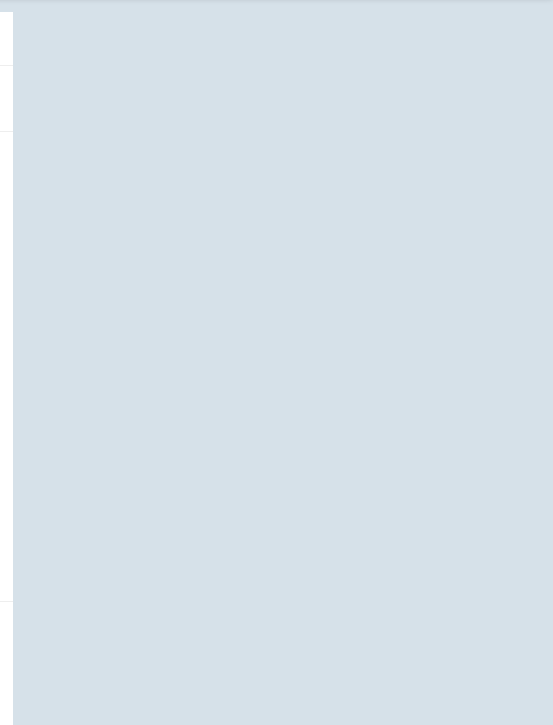
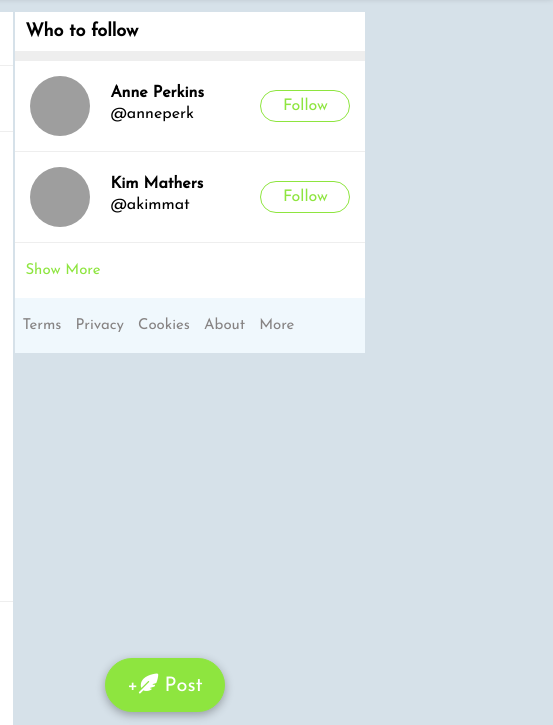
Before and after one commit to yearginwil/WebDev, a plain HTML site: page Kiwi/index.html in a window 1280 px wide. Shown: the part 68-793 px from the top of the page, 727-1280 px from the left. Drawn offline with Linux system fonts and the light colour scheme; grey boxes are pictures that could not be loaded.

Commit message:
Added a "Who to Follow" sidebar

```diff
--- a/Kiwi/index.html
+++ b/Kiwi/index.html
@@ -257,8 +257,56 @@
             </div>
           </div>
         </div>
+
+        <div class="follow">
+          <h3 class="follow-heading">Who to follow</h3>
+          <div class="follow-user">
+            <div class="follow-user-img">
+              <img
+                src="images/user5.jpg"
+                alt="Follow user 1"
+                style="height: 6rem"
+              />
+            </div>
+            <div class="follow-user-info">
+              <h4>Anne Perkins</h4>
+              <p>@anneperk</p>
+            </div>
+            <button type="button" class="follow-btn">Follow</button>
+          </div>
+          <div class="follow-user">
+            <div class="follow-user-img">
+              <img
+                src="images/user6.jpg"
+                alt="Follow user 2"
+                style="height: 6rem"
+              />
+            </div>
+            <div class="follow-user-info">
+              <h4>Kim Mathers</h4>
+              <p>@akimmat</p>
+            </div>
+            <button type="button" class="follow-btn">Follow</button>
+          </div>
+          <div class="follow-link">
+            <a href="#">Show More</a>
+          </div>
+          <footer class="follow-footer">
+            <ul>
+              <li><a href="#">Terms</a></li>
+              <li><a href="#">Privacy</a></li>
+              <li><a href="#">Cookies</a></li>
+              <li><a href="#">About</a></li>
+              <li><a href="#">More</a></li>
+            </ul>
+          </footer>
+        </div>
       </div>
       <!-- end feed content  -->
+
+      <button type="button" class="post-btn">
+        +<i class="fas fa-feather-alt"></i> Post
+      </button>
     </section>
     <!-- end of news feed page  -->
   </body>
--- a/Kiwi/style.css
+++ b/Kiwi/style.css
@@ -594,6 +594,106 @@ body {
   color: #8ee53f;
   margin-right: 6rem;
 }
+
+.follow-heading {
+  padding: 1rem;
+  font-size: 1.8rem;
+  border-bottom: 1rem solid #eee;
+}
+
+.follow-user {
+  display: flex;
+  align-items: center;
+  padding: 1.5rem;
+  border-bottom: 0.1rem solid #eee;
+}
+
+.follow {
+  position: fixed;
+  top: 8rem;
+  left: 58%;
+  background-color: white;
+  width: 35rem;
+}
+
+.follow-user-img {
+  width: 6rem;
+  height: 6rem;
+  margin-right: 2rem;
+}
+
+.follow-user-img img {
+  width: 100%;
+  height: 100%;
+  object-fit: cover;
+  border-radius: 50%;
+}
+
+.follow-user-info h4,
+.follow-user-info p {
+  font-size: 1.6rem;
+  margin-bottom: 0.5rem;
+}
+
+.follow-btn {
+  margin-left: auto;
+  width: 9rem;
+  background-color: white;
+  color: #8ee53f;
+  padding: 0.7rem 0.5rem;
+  border: 0.1rem solid #8ee53f;
+  border-radius: 2rem;
+  font-size: 1.6rem;
+  cursor: pointer;
+}
+
+.follow-link {
+  margin: 2rem 1rem;
+}
+
+.follow-link a {
+  text-decoration: none;
+  color: #8ee53f;
+  font-size: 1.5rem;
+}
+
+.follow-footer {
+  background-color: #f0f8fd;
+}
+
+.follow-footer ul {
+  list-style: none;
+  display: flex;
+  padding: 2rem 0;
+}
+
+.follow-footer a {
+  text-decoration: none;
+  font-size: 1.5rem;
+  color: #868383;
+  margin: 0 0.7rem;
+}
+
 /* end of feed content  */
 
+.post-btn {
+  position: fixed;
+  bottom: 2rem;
+  left: 65%;
+  width: 12rem;
+  padding: 1.5rem 1rem;
+  background-color: #8ee53f;
+  color: white;
+  font-size: 2rem;
+  border: 0.1rem solid #8ee53f;
+  border-radius: 3rem;
+  cursor: pointer;
+  box-shadow: 0 0.3rem 1rem rgba(0, 0, 0, 0.3);
+  transition: background-color 0.3s;
+}
+
+.post-btn:hover {
+  background-color: green;
+}
+
 /* end of feed page  */
```
Also changed, not shown: 2 other files.
